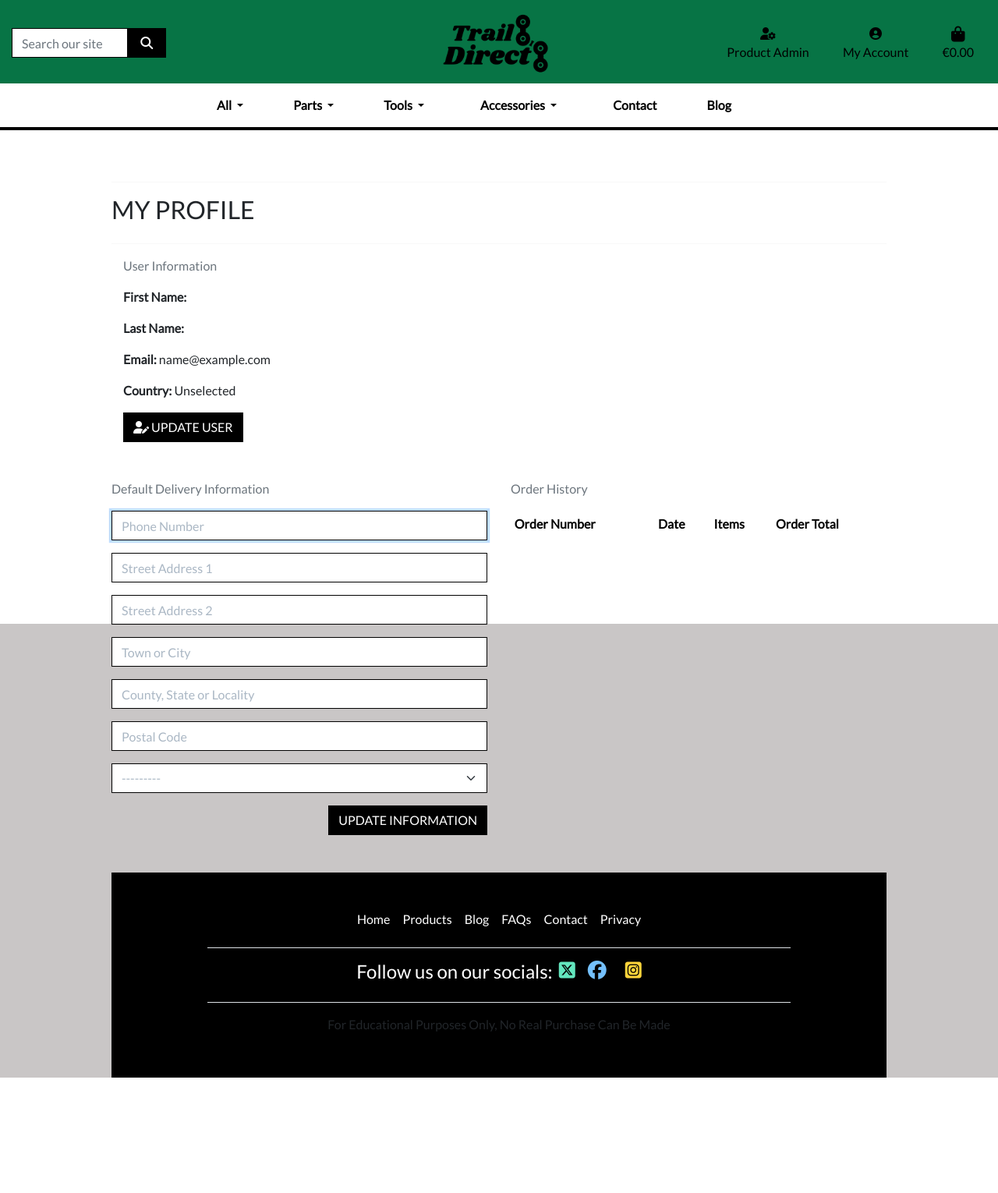
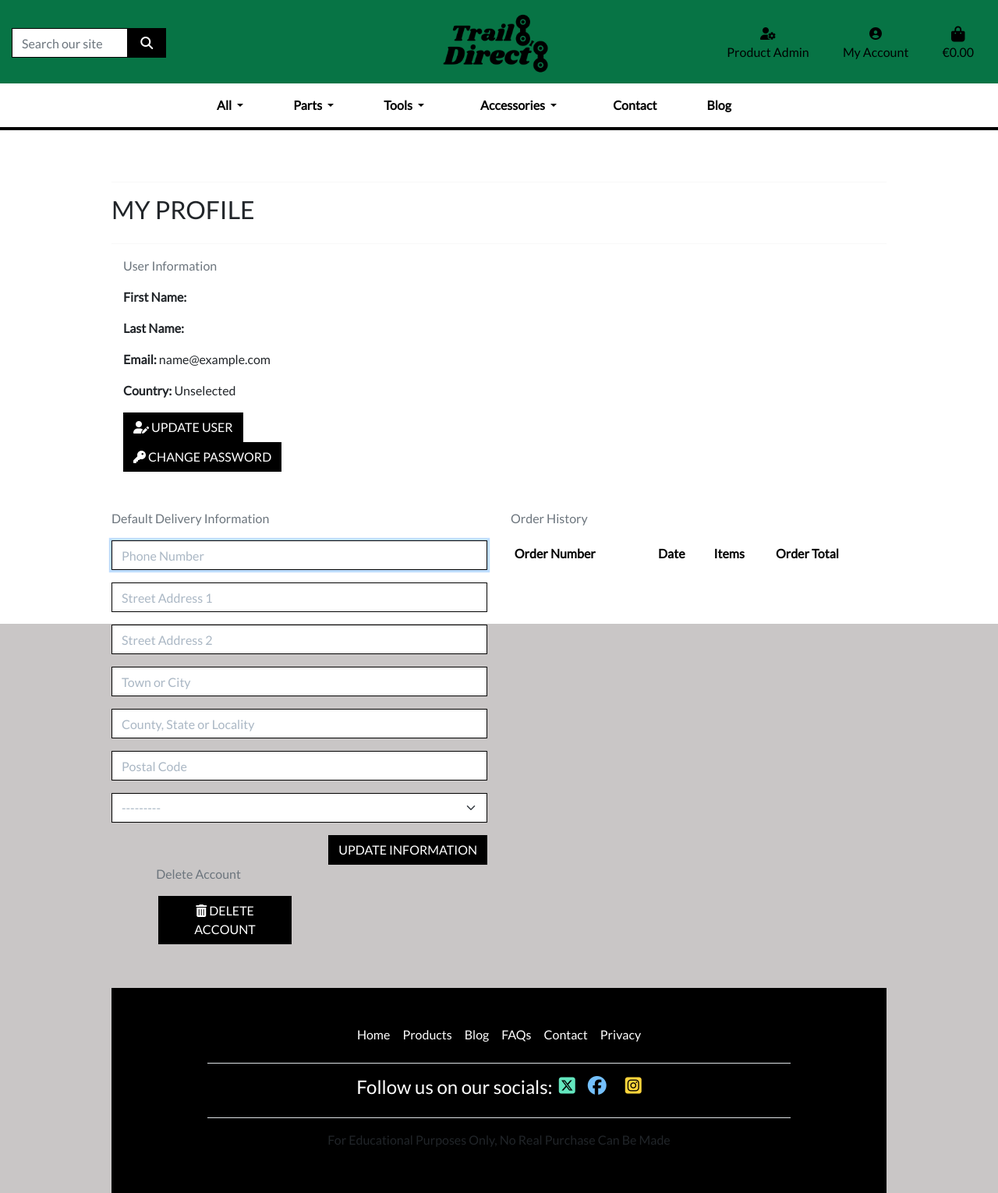
Before and after one commit to lukecdev/Trail-Direct, a Django app: page /profile/ in a window 1280 px wide. Shown: the whole page at 78% size. Before the commit the page ends 1382 px from the top, so only its background shows below. Run offline with Django 4.2, Linux system fonts and the light colour scheme; the visitor is signed in with stand-in values (Sample User, id 1); data comes from the database, SQL or seed files in the repository; lists and menus that the app fills with data are empty; parts of the project's set-up code (start-up, migrations or seed data) failed here and were passed over; some libraries are stand-ins or nearby versions.

Commit message:
added delete user

```diff
--- a/profiles/models.py
+++ b/profiles/models.py
@@ -1,6 +1,6 @@
 from django.db import models
 from django.contrib.auth.models import User
-from django.db.models.signals import post_save
+from django.db.models.signals import post_save, post_delete
 from django.dispatch import receiver
 
 from django_countries.fields import CountryField
--- a/profiles/templates/profiles/profile.html
+++ b/profiles/templates/profiles/profile.html
@@ -32,6 +32,7 @@
                 <p><strong>Email:</strong> {{ request.user.email }}</p>
                 <p><strong>Country:</strong> {{ request.user.userprofile.country }}</p>
                 <a href="{% url 'profile_update' %}" class="btn btn-black rounded-0 text-uppercase"><i class="fas fa-user-edit"></i> Update User</a>
+                <a href="{% url 'account_change_password' %}" class="btn btn-black rounded-0 text-uppercase"><i class="fa-solid fa-key"></i> Change Password</a>
             </div>
         </div>
         <div class="row">
@@ -84,6 +85,15 @@
                 </div>
             </div>
         </div>
+        <div class="col-12 col-lg-4">
+            <div class="container mb-2">
+                <div class="row">
+                    <p class="text-muted">Delete Account</p>
+                    <div class="col-10">
+                        <a href="#cancelModal" data-toggle="modal" class="btn btn-black rounded-0 text-uppercase mb-2 w-100 menu-item"><i class="fa-solid fa-trash-can"></i>  Delete Account</a></div>
+                </div>
+            </div>
+        </div>
 {% endblock %}
 
 {% block postloadjs %}
--- a/profiles/urls.py
+++ b/profiles/urls.py
@@ -4,4 +4,5 @@ from . import views
 urlpatterns = [
     path('', views.profile, name='profile'),
     path("profile_update/", views.profile_update, name="profile_update"),
+    path("profile_delete/<int:pk>/", views.profile_delete, name="profile_delete"),
 ]
```
